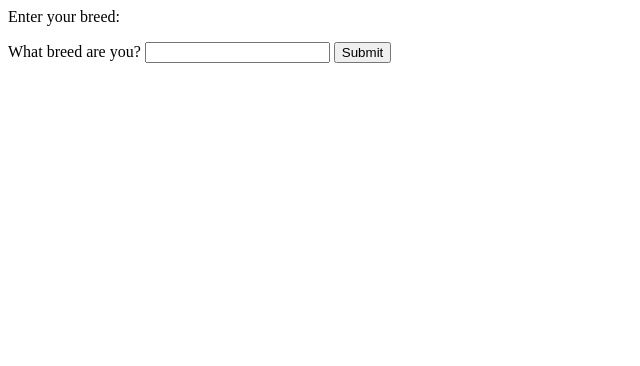
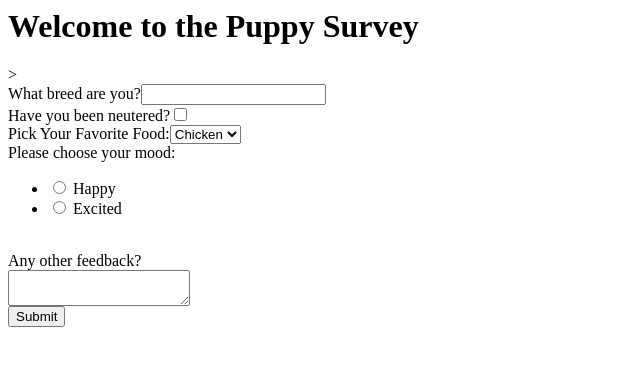
Before and after one commit to kotternaj/flask-bootcamp, a Flask app: template templates/index.html in a window 1280 px wide. Shown: the top 366 px of the page, without its empty margins (0-640 px from the left). Run offline with Flask 2, Linux system fonts and the light colour scheme; the template is opened without the code that fills it: values that come from a table or form of the project are taken from there, others are empty.

Commit message:
advanced forms II

```diff
--- a/templates/index.html
+++ b/templates/index.html
@@ -1,14 +1,17 @@
-<p>
-    {% if breed %}
-    The breed you entered is {{ breed }}
-    Update it in the form below:
-    {% else %}
-    Enter your breed:
-    {% endif %}
-</p>
-
-<form method="POST">
+<h1>Welcome to the Puppy Survey</h1>>
+<form method="post">
     {{ form.hidden_tag() }}
-    {{ form.breed.label }} {{ form.breed() }}
-    {{ form.submit() }}
+    {{ form.breed.label }}{{ form.breed}}
+    <br>
+    {{ form.neutered.label }}{{ form.neutered }}
+    <br>
+    {{ form.food_choice.label }}{{ form.food_choice(class="css class") }}
+    <br>
+    {{ form.mood.label }}{{ form.mood }}
+    <br>
+    Any other feedback?
+    <br>
+    {{ form.feedback }}
+    <br>
+    {{ form.submit()}}
 </form>
```
